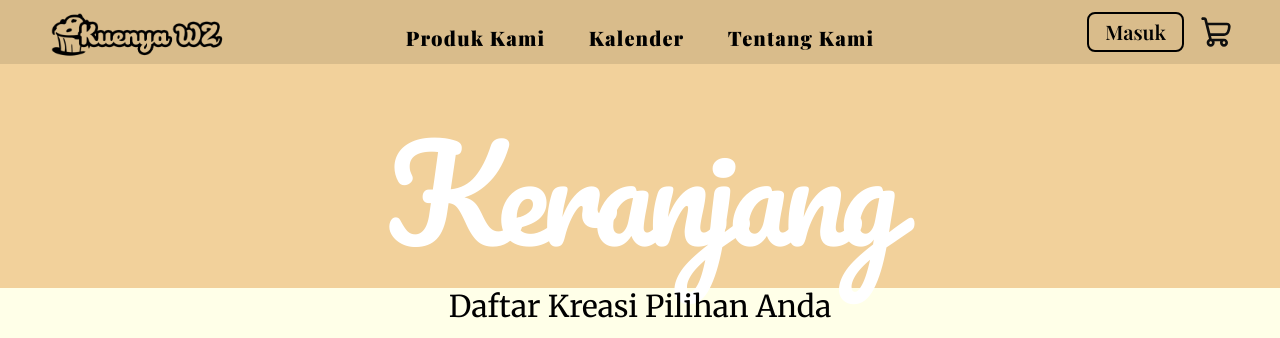
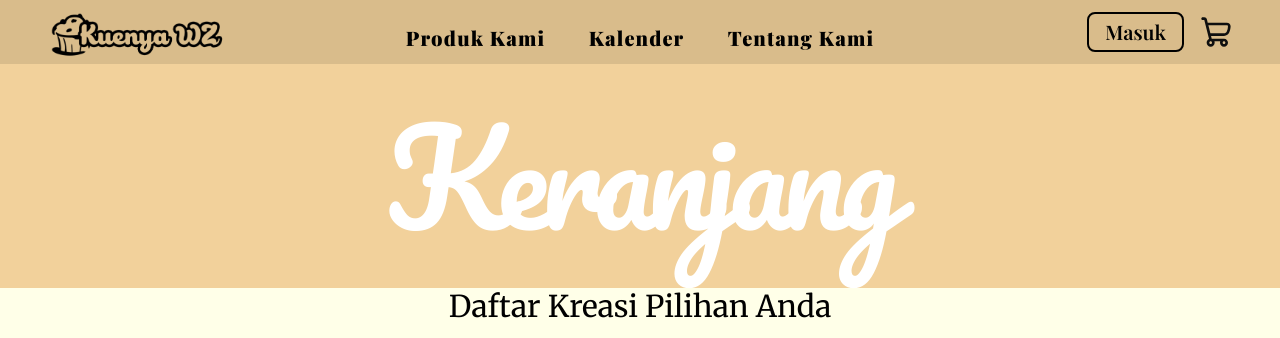
Before and after one commit to Kons-Software-House/kuenyawz-frontend, a React (Vite) app: page /keranjang in a window 1280 px wide. Shown: the top 338 px of the page. Built offline with nearby package versions, Linux system fonts and the light colour scheme; no server answers; a web font is replaced by a local one; what @designbycode/tailwindcss-text-shadow would draw is missing.

Commit message:
style: margin top

```diff
--- a/src/components/user/core/UpperSection.tsx
+++ b/src/components/user/core/UpperSection.tsx
@@ -38,13 +38,12 @@ export default function UpperSection({ title, subtitle, background = 'bg-seconda
 function Header({ title, background }: HeaderProps) {
   return (
     <motion.div
-      className={`${background} h-[18rem] flex items-center justify-center pt-[6rem]`}>
+      className={`${background} h-[18rem] flex items-center justify-center pt-[4rem]`}>
       <motion.h1
         className="font-fancy tracking-tighter text-6xl md:text-8xl lg:text-8xl xl:text-9xl text-white text-shadow-[4]"
         initial={{ opacity: 0 }}
         animate={{ opacity: 1 }}
-        transition={{ delay: 0.6, duration: 0.4, ease: 'easeInOut' }}
-      >
+        transition={{ delay: 0.6, duration: 0.4, ease: 'easeInOut' }}>
         {title}
       </motion.h1>
     </motion.div>
```
